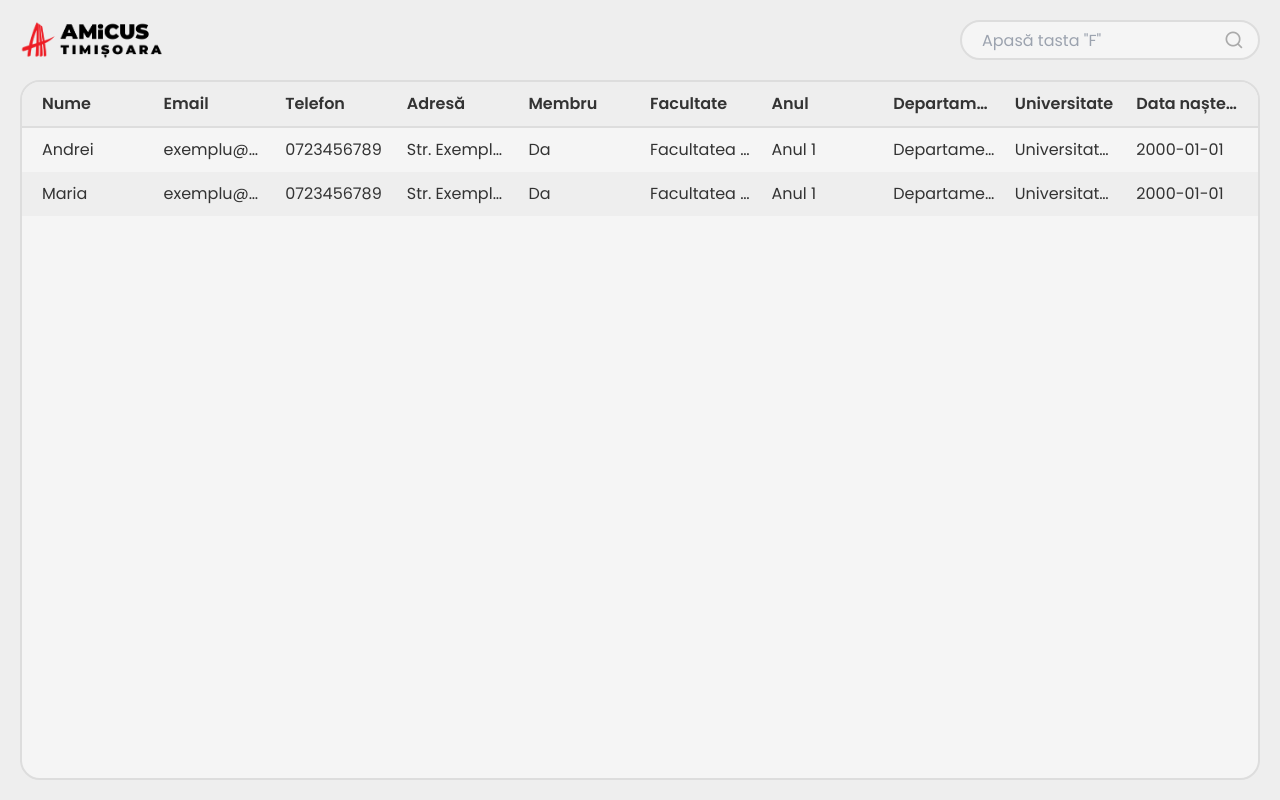
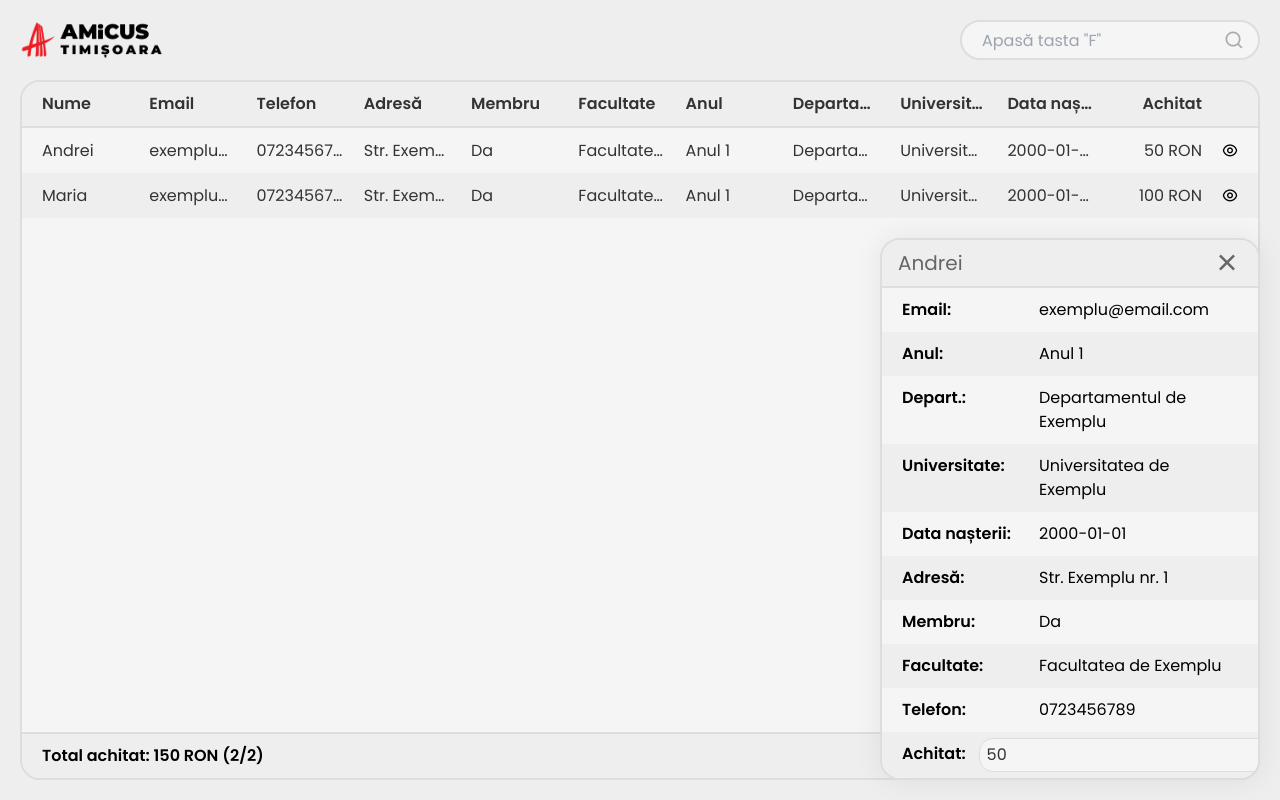
Before and after one commit to FlorinBejera2002/amicus-timisoara-www, a React (Vite) app: page /tabel in a window 1280 px wide. Built offline with nearby package versions, Linux system fonts and the light colour scheme.

Commit message:
Refactor table styles and add modal component

```diff
--- a/src/table/Table.scss
+++ b/src/table/Table.scss
@@ -3,6 +3,7 @@ $primary-color: #f5f5f5;
 $space: 20px;
 
 .table-page {
+    position: relative;
     height: 100vh;
     margin: 0;
     padding: 0;
@@ -14,7 +15,7 @@ $space: 20px;
     justify-content: center;
     gap: $space;
     padding: $space;
-    // overflow: hidden;
+    overflow: hidden;
 
     .top {
         display: flex;
@@ -99,6 +100,7 @@ $space: 20px;
             &.footer {
                 background-color: $background-color;
                 border-top: 2px solid #ddd;
+                // justify-content: end;
 
                 h3 {
                     font-weight: 600;
@@ -117,6 +119,14 @@ $space: 20px;
                 overflow: hidden;
                 text-overflow: ellipsis;
 
+                &.hide {
+                    display: none;
+                }
+
+                &.achitat {
+                    justify-content: end;
+                }
+
                 h3 {
                     font-size: 16px;
                     color: #333;
--- a/src/table/Table.tsx
+++ b/src/table/Table.tsx
@@ -1,6 +1,7 @@
 import { useState, useRef, useEffect } from "react";
 import logo from '/Logo-AMiCUS-TM.png';
 import './Table.scss';
+import Modal from './modal/Modal';
 
 const APIdata: Data[] = [
     {
@@ -32,11 +33,27 @@ const APIdata: Data[] = [
 ];
 
 export default function Table() {
+    const cellSpace = 110;
     const [date, setDate] = useState<Data[]>(APIdata);
-    const [length, setLength] = useState(0);
+    const [modalData, setModalData] = useState<Data>(APIdata[0]);
+    const [showModal, setShowModal] = useState(true);
     const [search, setSearch] = useState('');
+    const [tableWidth, setTableWidth] = useState(window.innerWidth);
 
     const inputRef = useRef<HTMLInputElement>(null);
+    const tableRef = useRef<HTMLDivElement>(null);
+
+    useEffect(() => { // set tableWidth to the width of the table
+        const handleResize = () => {
+            setTableWidth(tableRef.current?.offsetWidth || window.innerWidth);
+        };
+
+        window.addEventListener('resize', handleResize);
+
+        return () => {
+            window.removeEventListener('resize', handleResize);
+        };
+    }, []);
 
     useEffect(() => {
         const handleKeyDown = (event: KeyboardEvent) => {
@@ -64,19 +81,20 @@ export default function Table() {
                 </div>
             </div>
 
-            <div className="table">
+            <div className="table" ref={tableRef}>
                 <div className="row header">
-                    <div className="cell name"><h3>Nume</h3></div>
-                    <div className="cell email"><h3>Email</h3></div>
-                    <div className="cell phone"><h3>Telefon</h3></div>
-                    <div className="cell address"><h3>Adresă</h3></div>
-                    <div className="cell is-member"><h3>Membru</h3></div>
-                    <div className="cell faculty"><h3>Facultate</h3></div>
-                    <div className="cell study-year"><h3>Anul</h3></div>
-                    <div className="cell department"><h3>Departament</h3></div>
-                    <div className="cell university"><h3>Universitate</h3></div>
-                    <div className="cell date-of-birth"><h3>Data nașterii</h3></div>
-                    {/* <div className="cell achitat"><h3>Achitat</h3></div> */}
+                    <div className={`cell name`}><h3>Nume</h3></div>
+                    <div className={`cell ${(3 * cellSpace) < tableWidth ? '' : 'hide'} email`}><h3>Email</h3></div>
+                    <div className={`cell ${(4 * cellSpace) < tableWidth ? '' : 'hide'} phone`}><h3>Telefon</h3></div>
+                    <div className={`cell ${(5 * cellSpace) < tableWidth ? '' : 'hide'} address`}><h3>Adresă</h3></div>
+                    <div className={`cell ${(6 * cellSpace) < tableWidth ? '' : 'hide'} is-member`}><h3>Membru</h3></div>
+                    <div className={`cell ${(7 * cellSpace) < tableWidth ? '' : 'hide'} faculty`}><h3>Facultate</h3></div>
+                    <div className={`cell ${(8 * cellSpace) < tableWidth ? '' : 'hide'} study-year`}><h3>Anul</h3></div>
+                    <div className={`cell ${(9 * cellSpace) < tableWidth ? '' : 'hide'} department`}><h3>Departament</h3></div>
+                    <div className={`cell ${(10 * cellSpace) < tableWidth ? '' : 'hide'} university`}><h3>Universitate</h3></div>
+                    <div className={`cell ${(11 * cellSpace) < tableWidth ? '' : 'hide'} date-of-birth`}><h3>Data nașterii</h3></div>
+                    <div className={`cell achitat`}><h3>Achitat</h3></div>
+                    <i className="ri-eye-line" style={{ visibility: 'hidden' }}></i>
                 </div>
 
                 <div className="rows">
@@ -89,17 +107,23 @@ export default function Table() {
                     }).map((data, index) => {
                         return (
                             <div className="row" key={index}>
-                                <div className="cell name"><h3>{data.name}</h3></div>
-                                <div className="cell email"><h3>{data.email}</h3></div>
-                                <div className="cell phone"><h3>{data.phone}</h3></div>
-                                <div className="cell address"><h3>{data.address}</h3></div>
-                                <div className="cell is-member"><h3>{data.isMember ? 'Da' : 'Nu'}</h3></div>
-                                <div className="cell faculty"><h3>{data.faculty}</h3></div>
-                                <div className="cell study-year"><h3>{data.studyYear}</h3></div>
-                                <div className="cell department"><h3>{data.department}</h3></div>
-                                <div className="cell university"><h3>{data.university}</h3></div>
-                                <div className="cell date-of-birth"><h3>{data.dateOfBirth}</h3></div>
-                                {/* <div className="cell achitat"><h3>{data.achitat} RON</h3></div> */}
+                                <div className={`cell name`}><h3>{data.name}</h3></div>
+                                <div className={`cell ${(3 * cellSpace) < tableWidth ? '' : 'hide'} email`}><h3>{data.email}</h3></div>
+                                <div className={`cell ${(4 * cellSpace) < tableWidth ? '' : 'hide'} phone`}><h3>{data.phone}</h3></div>
+                                <div className={`cell ${(5 * cellSpace) < tableWidth ? '' : 'hide'} address`}><h3>{data.address}</h3></div>
+                                <div className={`cell ${(6 * cellSpace) < tableWidth ? '' : 'hide'} is-member`}><h3>{data.isMember ? 'Da' : 'Nu'}</h3></div>
+                                <div className={`cell ${(7 * cellSpace) < tableWidth ? '' : 'hide'} faculty`}><h3>{data.faculty}</h3></div>
+                                <div className={`cell ${(8 * cellSpace) < tableWidth ? '' : 'hide'} study-year`}><h3>{data.studyYear}</h3></div>
+                                <div className={`cell ${(9 * cellSpace) < tableWidth ? '' : 'hide'} department`}><h3>{data.department}</h3></div>
+                                <div className={`cell ${(10 * cellSpace) < tableWidth ? '' : 'hide'} university`}><h3>{data.university}</h3></div>
+                                <div className={`cell ${(11 * cellSpace) < tableWidth ? '' : 'hide'} date-of-birth`}><h3>{data.dateOfBirth}</h3></div>
+                                <div className={`cell achitat`}><h3>{data.achitat} RON</h3></div>
+                                <button onClick={() => {
+                                    setModalData(data);
+                                    setShowModal(true);
+                                }}>
+                                    <i className="ri-eye-line"></i>
+                                </button>
                             </div>
                         )
                     })}
@@ -107,15 +131,17 @@ export default function Table() {
 
                 {date.length === 0 && <div className="no-data">Nu există date</div>}
 
-                {/* <div className="row footer">
-                    <h3>Total achitat: {date.reduce((acc, curr) => acc + curr.achitat, 0)} RON ({date.reduce((acc, curr) => acc + (curr.achitat > 0 ? 1 : 0), 0)}/{date.length})</h3>
-                </div> */}
+                <div className="row footer">
+                    <h3>Total achitat: {date.reduce((acc, curr) => acc + (curr.achitat ? curr.achitat : 0), 0)} RON ({date.reduce((acc, curr) => acc + (curr.achitat ? 1 : 0), 0)}/{date.length})</h3>
+                </div>
             </div>
+
+            <Modal data={modalData} show={showModal} setShow={setShowModal} />
         </div>
     )
 }
 
-interface Data {
+export interface Data {
     name: string,
     email: string,
     phone: string,
--- /dev/null
+++ b/src/table/modal/Modal.scss
@@ -0,0 +1,139 @@
+$background-color: #eee;
+$primary-color: #f5f5f5;
+$space: 20px;
+
+.modal-wrapper {
+    position: absolute;
+    width: 100vw;
+    bottom: $space;
+    left: 0;
+    transition: all 0.3s ease-in-out;
+    display: flex;
+    justify-content: end;
+
+    &.hide {
+        transform: translateY(calc(100% + ($space * 2)));
+    }
+}
+
+.modal {
+    width: 100%;
+    max-width: 380px;
+    margin: 0 $space;
+    border: 2px solid #ddd;
+    border-radius: $space;
+    background-color: $primary-color;
+    overflow: hidden;
+    box-shadow: 0 0 30px rgba(0, 0, 0, 0.07);
+
+    .title {
+        font-size: 20px;
+        display: flex;
+        justify-content: space-between;
+        align-items: center;
+        padding: 0 16px;
+        background-color: $background-color;
+        border-bottom: 2px solid #ddd;
+        color: #666;
+
+        button {
+            background-color: transparent;
+            border: none;
+            color: #666;
+            font-size: 30px;
+            cursor: pointer;
+            position: relative;
+            transition: all 0.2s ease;
+
+            &:hover {
+                color: #333;
+            }
+        }
+    }
+
+    .modal-content {
+        display: flex;
+        flex-direction: column;
+
+        .row {
+            display: flex;
+            align-items: start;
+            // gap: $space;
+
+            &:nth-child(even) {
+                background-color: $background-color;
+            }
+
+            .cell {
+                position: relative;
+                flex: 1.7;
+                display: flex;
+                align-items: center;
+                gap: 0;
+                padding: calc($space / 2) $space;
+                font-weight: 400;
+
+                &.tag {
+                    font-weight: 600;
+                    flex: 1;
+                    padding-right: 0;
+                }
+
+                .price {
+                    position: relative;
+                    display: flex;
+                    flex-direction: row;
+                    align-items: center;
+                    gap: 0;
+                    width: calc(100% + 18px);
+                    background-color: $primary-color;
+                    border: 1px solid #ddd;
+                    margin: -4px;
+                    margin-right: -18px;
+                    margin-left: -7px;
+                    padding: 4px;
+                    border-radius: 14px;
+
+                    button {
+                        position: absolute;
+                        right: 7px;
+                        cursor: pointer;
+
+                        i {
+                            font-size: 20px;
+                            color: #aaa;
+                            transition: all 0.2s ease;
+                            // transform: translateY(-50%);
+
+                            &:hover {
+                                color: #666;
+                            }
+                        }
+                    }
+                }
+
+                input {
+                    font-size: 16px;
+                    color: #333;
+                    transition: all 0.2s ease;
+                    background-color: transparent;
+                    margin-left: 3px;
+
+                    &[type="number"]::-webkit-outer-spin-button,
+                    &[type="number"]::-webkit-inner-spin-button {
+                        -webkit-appearance: none;
+                        margin: 0;
+                    }
+
+                    &[type="number"] {
+                        -moz-appearance: textfield;
+                    }
+                    &:focus {
+                        outline: none;
+                        border-color: #bbb;
+                    }
+                }
+            }
+        }
+    }
+}
--- /dev/null
+++ b/src/table/modal/Modal.tsx
@@ -0,0 +1,76 @@
+import { useState, useEffect } from 'react';
+import { Data } from '../Table';
+import './Modal.scss';
+
+export default function Modal({ data, show, setShow }: { data: Data, show: boolean, setShow: (show: boolean) => void }) {
+    const [achitat, setAchitat] = useState(data.achitat);
+
+    useEffect(() => {
+        setAchitat(data.achitat);
+    }, [data]);
+
+    return (
+        <div className={`modal-wrapper ${show ? '' : 'hide' }`}>
+            <div className="modal">
+                <div className="title">
+                    <h1>{data.name}</h1>
+                    <button onClick={() => setShow(!show) }>
+                        <i className="ri-close-line"></i>
+                    </button>
+                </div>
+                <div className="modal-content">
+                    <div className="row">
+                        <div className="cell tag">Email:</div>
+                        <div className="cell">{data.email}</div>
+                    </div>
+                    <div className="row">
+                        <div className="cell tag">Anul:</div>
+                        <div className="cell">{data.studyYear}</div>
+                    </div>
+                    <div className="row">
+                        <div className="cell tag">Depart.:</div>
+                        <div className="cell">{data.department}</div>
+                    </div>
+                    <div className="row">
+                        <div className="cell tag">Universitate:</div>
+                        <div className="cell">{data.university}</div>
+                    </div>
+                    <div className="row">
+                        <div className="cell tag">Data nașterii:</div>
+                        <div className="cell">{data.dateOfBirth}</div>
+                    </div>
+                    <div className="row">
+                        <div className="cell tag">Adresă:</div>
+                        <div className="cell">{data.address}</div>
+                    </div>
+                    <div className="row">
+                        <div className="cell tag">Membru:</div>
+                        <div className="cell">{data.isMember ? 'Da' : 'Nu'}</div>
+                    </div>
+                    <div className="row">
+                        <div className="cell tag">Facultate:</div>
+                        <div className="cell">{data.faculty}</div>
+                    </div>
+                    <div className="row">
+                        <div className="cell tag">Telefon:</div>
+                        <div className="cell">{data.phone}</div>
+                    </div>
+                    <div className="row">
+                        <div className="cell tag">Achitat:</div>
+                        <div className="cell">
+                            <div className="price">
+                                <input type="number" value={achitat} onChange={(e) => setAchitat(parseInt(e.target.value))} />
+                                <button onClick={() => {
+                                    data.achitat = achitat;
+                                    setShow(false);
+                                }}>
+                                    <i className="ri-send-plane-fill"></i>
+                                </button>
+                            </div>
+                        </div>
+                    </div>
+                </div>
+            </div>
+        </div>
+    );
+}
```
